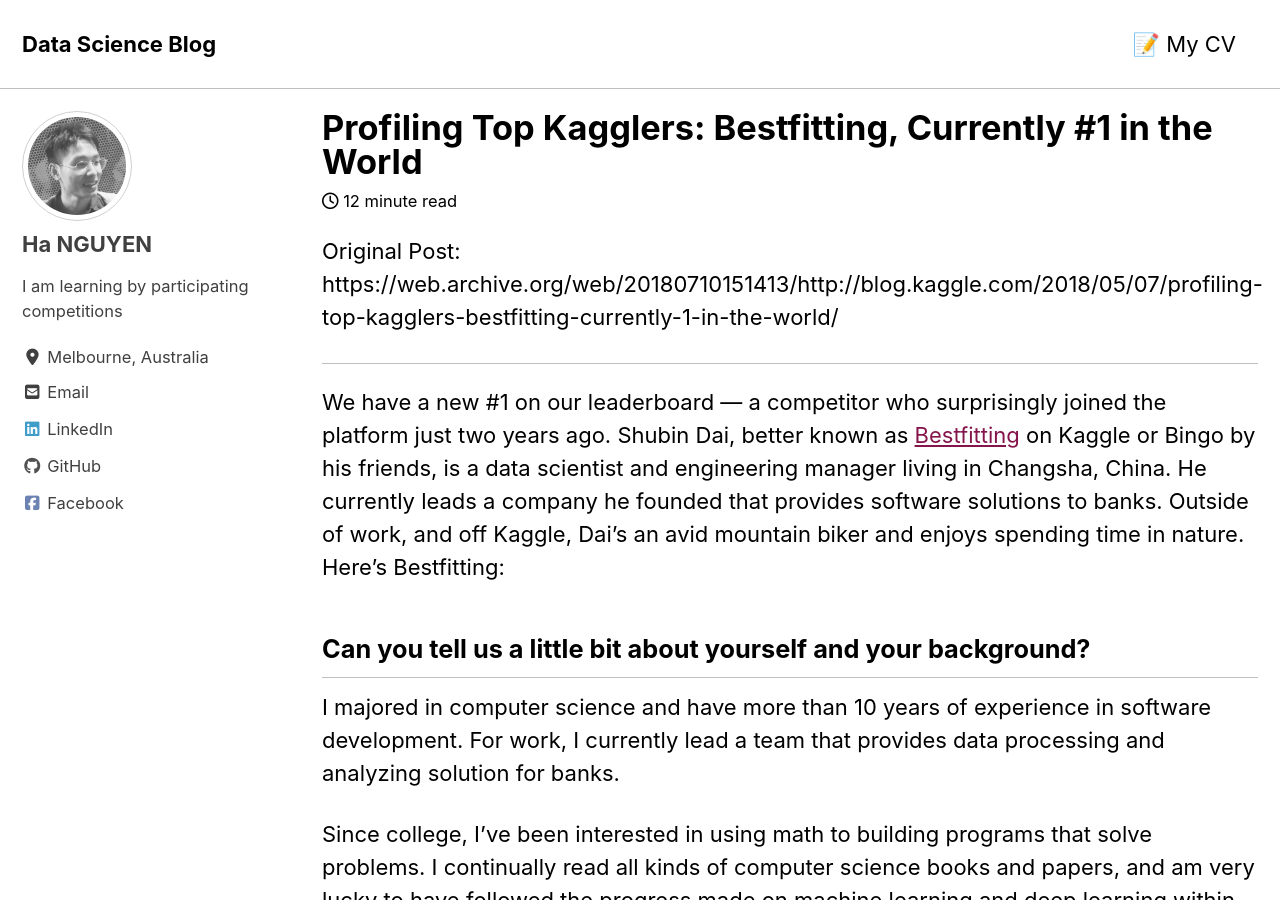
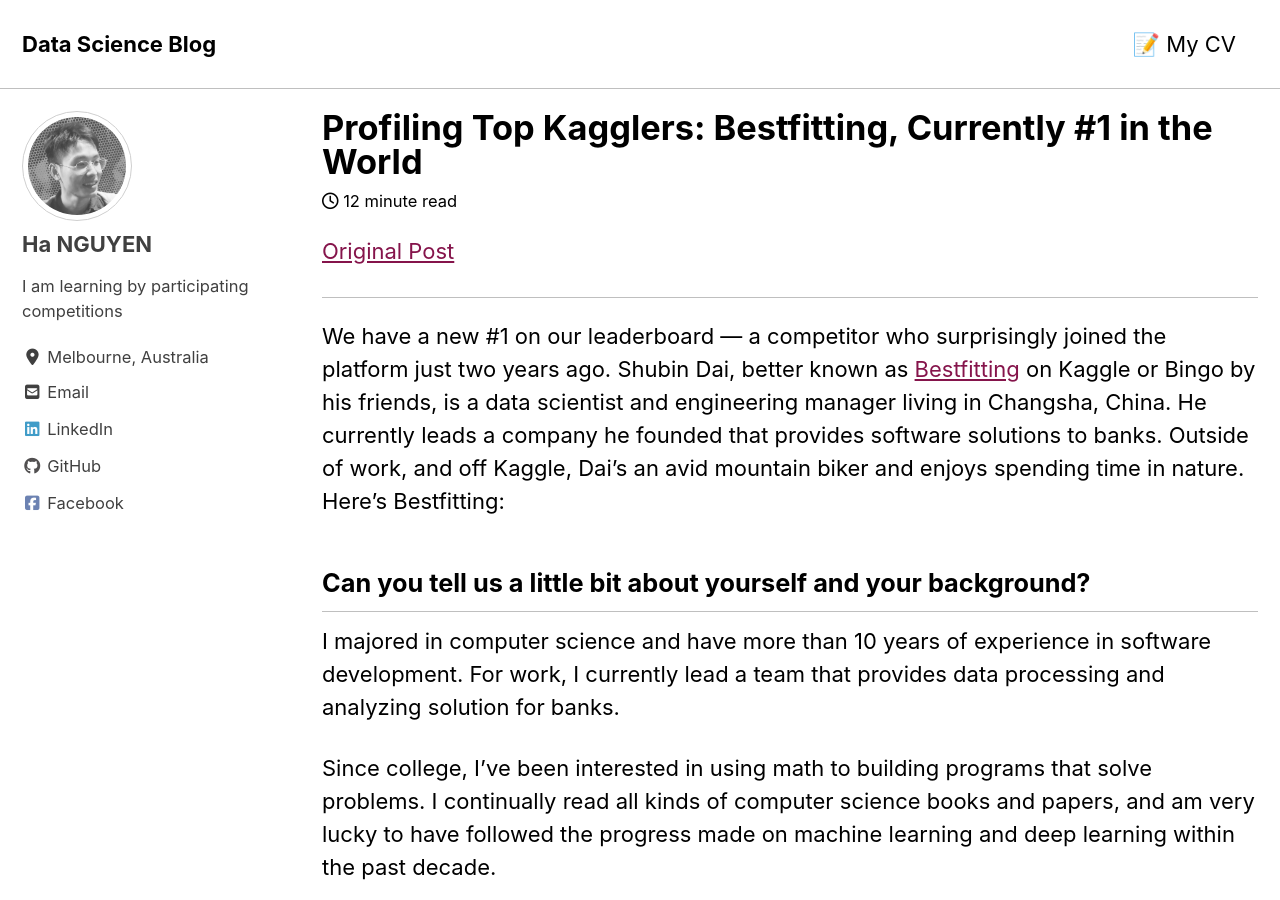
Before and after one commit to datasciblog/datasciblog.github.io, a Jekyll site: the page built from _posts/2018-05-07-profiling-top-kagglers-bestfitting-currently-1-in-the-world.md, in a window 1280 px wide and 900 px high. Built offline with Jekyll 4.4.1, drawn with Linux system fonts in a browser that asks for light colours; cached includes are drawn as plain includes; nearby versions of some CDN libraries.

Commit message:
Update 2018-05-07-profiling-top-kagglers-bestfitting-currently-1-in-the-world.md

```diff
--- a/_posts/2018-05-07-profiling-top-kagglers-bestfitting-currently-1-in-the-world.md
+++ b/_posts/2018-05-07-profiling-top-kagglers-bestfitting-currently-1-in-the-world.md
@@ -14,7 +14,7 @@ classes: wide
 # toc_icon: "cog"
 ---
 
-Original Post: https://web.archive.org/web/20180710151413/http://blog.kaggle.com/2018/05/07/profiling-top-kagglers-bestfitting-currently-1-in-the-world/
+[Original Post](https://web.archive.org/web/20180710151413/http://blog.kaggle.com/2018/05/07/profiling-top-kagglers-bestfitting-currently-1-in-the-world/)
 
 ---
 
```
